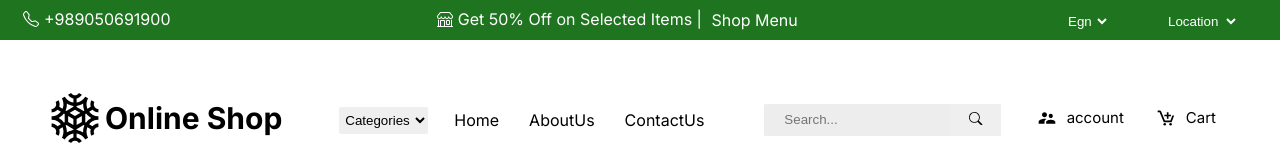
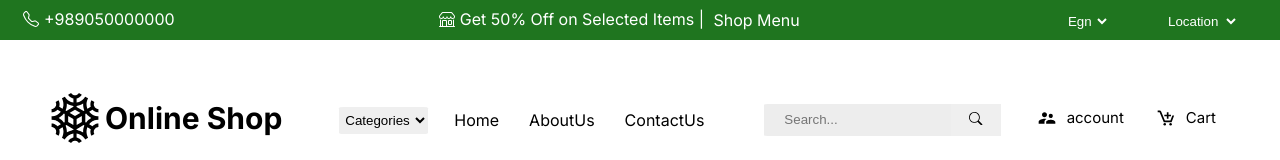
Before and after one commit to MH-Mangelian/Online-Shop, a Next.js app in the folder online-shop/: page / in a window 1280 px wide. Shown: the top 160 px of the page. Built offline with nearby package versions, Linux system fonts and the light colour scheme.

Commit message:
number fix

```diff
--- a/online-shop/src/components/NavTopGreen.jsx
+++ b/online-shop/src/components/NavTopGreen.jsx
@@ -38,7 +38,7 @@ const NavTopGreen = () => {
           cursor: pointer;
           `}>
             <BsTelephone/><p css={css`
-            padding: 0.5px 0px 0px 5px ;`}>+989050691900</p>
+            padding: 0.5px 0px 0px 5px ;`}>+989050000000</p>
           </div>
         </div>
         {/* ---------------------------center side -------------------- */}
--- a/online-shop/src/pages/contact.jsx
+++ b/online-shop/src/pages/contact.jsx
@@ -174,7 +174,7 @@ const contact = () => {
               <BsTelephone css={css`
               margin: 0 5px;
               `}/>
-              +989055005000
+              +989050000000
             </p>
 
             <p css={css`
```
